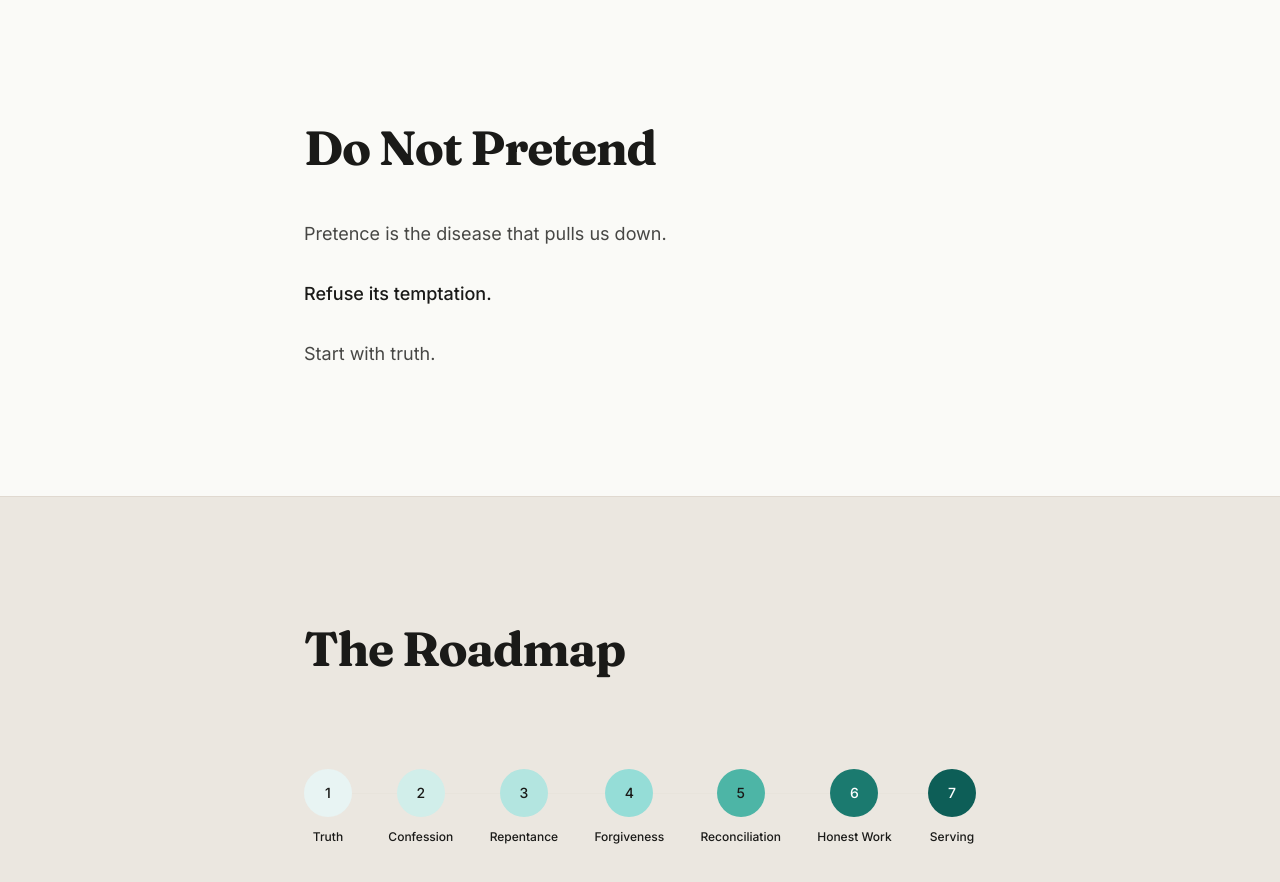
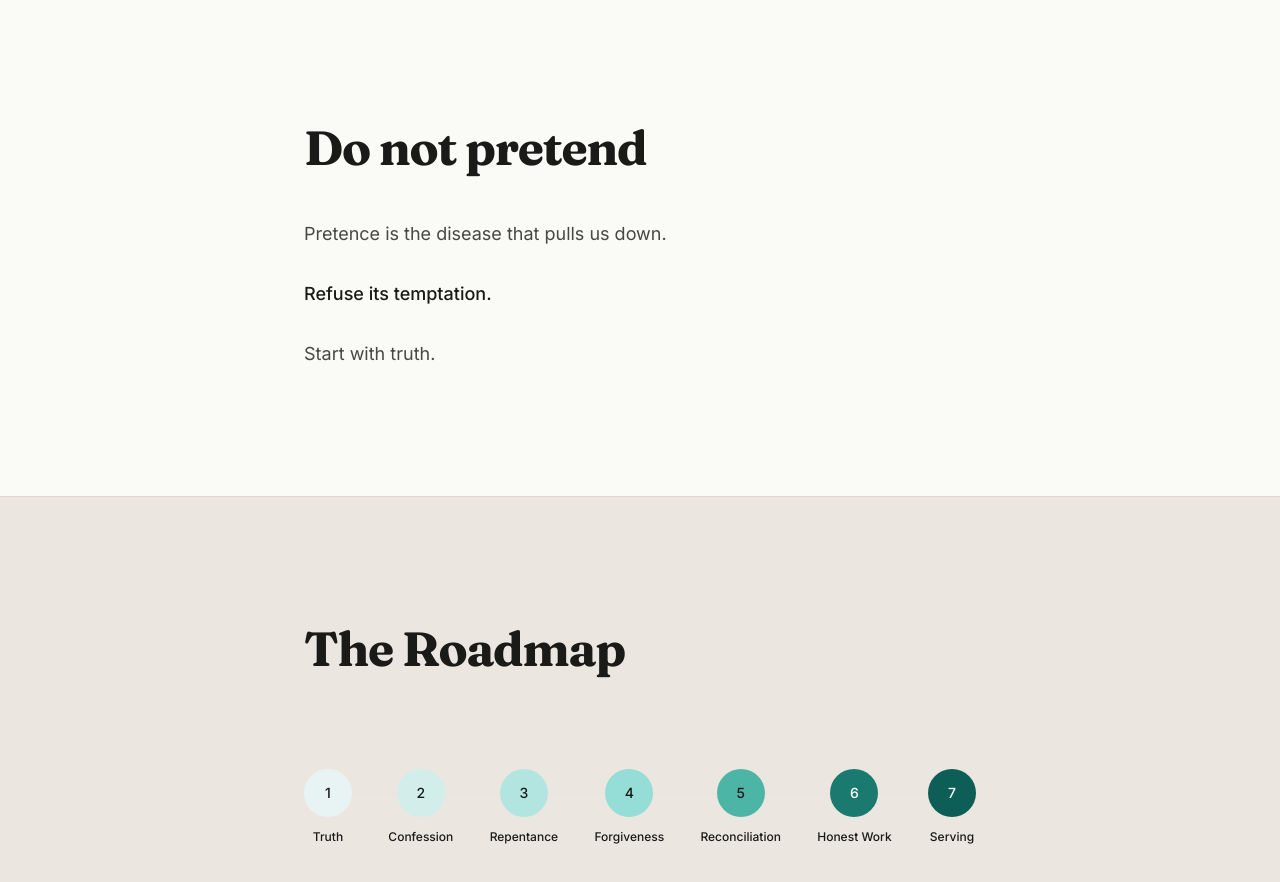
Before and after one commit to whoisjimilitan/restoration-community, a Next.js app in the folder apps/web/: page / in a window 1280 px wide. Shown: the part 3080-3962 px from the top of the page. Built offline with nearby package versions, Linux system fonts and the light colour scheme.

Commit message:
fix: standardize title capitalization - do not pretend (sentence case, matches directive titles)

```diff
--- a/apps/web/src/app/page.tsx
+++ b/apps/web/src/app/page.tsx
@@ -159,7 +159,7 @@ export default function Home() {
           viewport={{ once: true, amount: 0.15 }}
           className="max-w-2xl mx-auto space-y-12"
         >
-          <h2 className="text-4xl md:text-5xl font-rc-serif font-bold text-rc-text leading-tight tracking-tight">Do Not Pretend</h2>
+          <h2 className="text-4xl md:text-5xl font-rc-serif font-bold text-rc-text leading-tight tracking-tight">Do not pretend</h2>
 
           <div className="space-y-4 text-base md:text-lg text-rc-text/80 leading-relaxed font-light">
             <p>Pretence is the disease that pulls us down.</p>
```
